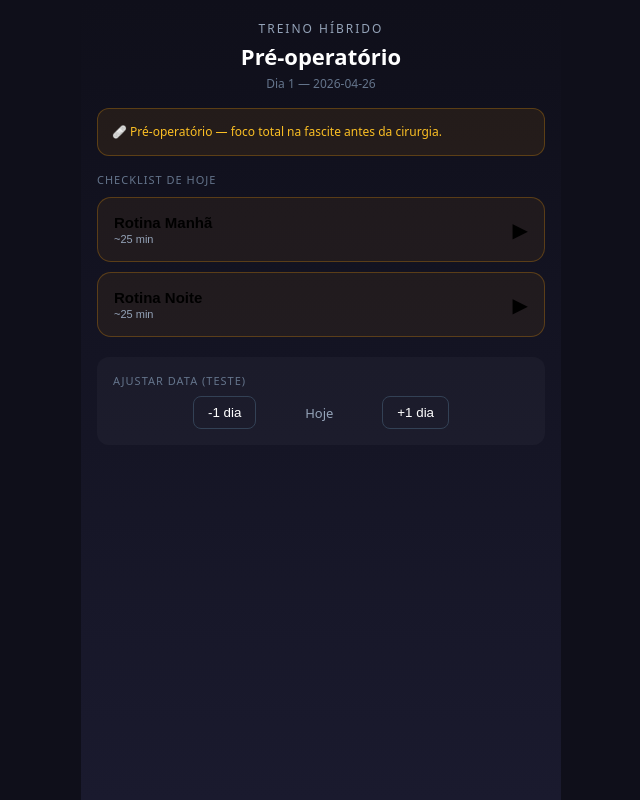
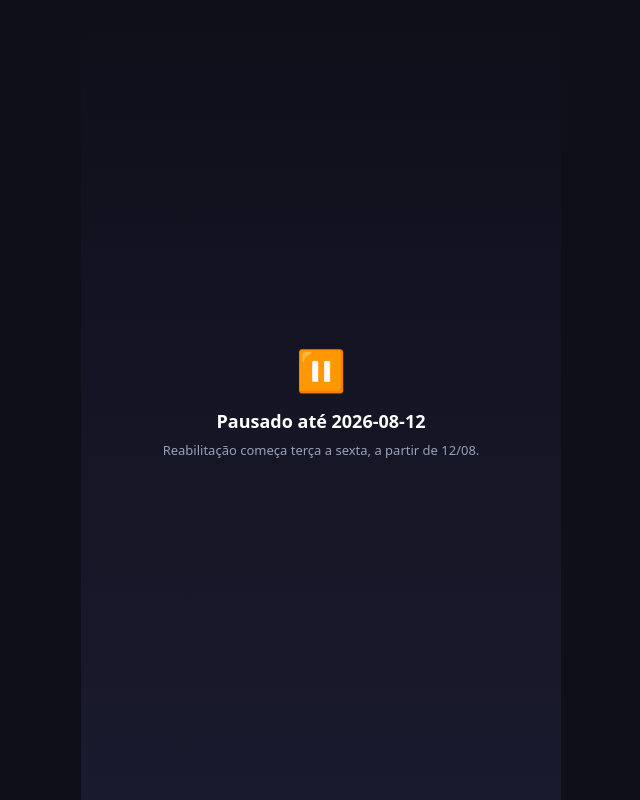
Before and after one commit to filipebiten/treino-hibrido, a React (Vite) app: page / in a window 1280 px wide. Shown: the whole page, without its empty margins (319-959 px from the left). Built offline with nearby package versions, Linux system fonts and the light colour scheme.

Commit message:
feat: home com pausado/checklist/descanso, carryover e lista de exercicios inline

```diff
--- a/src/App.jsx
+++ b/src/App.jsx
@@ -577,37 +577,15 @@ export default function App(){
 
   // HOME
   if(scr==="home"){
-    if(mfInfo.macrofase<=1){
-      const rotinas=getRehabForMacrofase(mfInfo.macrofase,mfInfo.semanaIdx,mfInfo.diaAlternado);
-      const rotinaBase=rotinas[0];
-      const cfgSemana=mfInfo.macrofase===1?REHAB_M1[Math.min(mfInfo.semanaIdx,REHAB_M1.length-1)]:null;
-      const rotinaCarga=rotinas[1]||(cfgSemana?cfgSemana.carga:null);
-      return<div style={{background:"linear-gradient(180deg,#0f0f1a,#1a1a2e)",color:"white",minHeight:"100vh",fontFamily:"system-ui",padding:"20px 16px",maxWidth:480,margin:"0 auto"}}><style>{G}</style>
-        <div style={{textAlign:"center",marginBottom:16}}>
-          <div style={{fontSize:12,color:"#94a3b8",letterSpacing:2,textTransform:"uppercase",marginBottom:4}}>Treino Híbrido</div>
-          <div style={{fontSize:22,fontWeight:800}}>{mfInfo.nome}</div>
-          <div style={{fontSize:12,color:"#64748b",marginTop:4}}>Dia {mfInfo.diasDesdeInicioMacrofase+1} — {isoHoje()}</div>
-        </div>
-        <div style={{padding:14,background:"#f59e0b15",border:"1px solid #f59e0b44",borderRadius:12,marginBottom:16,fontSize:12,color:"#fbbf24",lineHeight:1.5}}>🩹 {textoLiberado(isoHoje())}</div>
-        <div style={{fontSize:11,color:"#64748b",textTransform:"uppercase",letterSpacing:1,marginBottom:10}}>Checklist de hoje</div>
-        {["manha","noite"].map(key=>{const feita=doseFeita(key);return<button key={key} onClick={()=>abrirDose(key,rotinaBase)} style={{width:"100%",padding:16,marginBottom:10,borderRadius:14,border:"1px solid "+(feita?"#4ade8044":"#f59e0b44"),background:feita?"#4ade8010":"#f59e0b10",cursor:"pointer",textAlign:"left",display:"flex",justifyContent:"space-between",alignItems:"center"}}>
-          <div><div style={{fontSize:15,fontWeight:700}}>{feita?"✓ ":""}Rotina {key==="manha"?"Manhã":"Noite"}</div><div style={{fontSize:11,color:"#94a3b8",marginTop:2}}>{rotinaBase.time}</div></div>
-          <div style={{fontSize:20}}>{feita?"✅":"▶"}</div>
-        </button>;})}
-        {rotinaCarga&&<button onClick={()=>abrirDose("carga",rotinaCarga)} style={{width:"100%",padding:16,marginBottom:10,borderRadius:14,border:"1px solid "+(doseFeita("carga")?"#4ade8044":"#ef444444"),background:doseFeita("carga")?"#4ade8010":"#ef444410",cursor:"pointer",textAlign:"left",display:"flex",justifyContent:"space-between",alignItems:"center"}}>
-          <div><div style={{fontSize:15,fontWeight:700}}>{doseFeita("carga")?"✓ ":""}{rotinaCarga.title}</div><div style={{fontSize:11,color:"#94a3b8",marginTop:2}}>{mfInfo.diaAlternado?"Dia sugerido":"Fazer mesmo assim"}</div></div>
-          <div style={{fontSize:20}}>{doseFeita("carga")?"✅":"▶"}</div>
-        </button>}
-        <div style={{marginTop:20,background:"rgba(255,255,255,0.03)",borderRadius:12,padding:16}}>
-          <div style={{fontSize:11,color:"#64748b",textTransform:"uppercase",letterSpacing:1,marginBottom:8}}>Ajustar data (teste)</div>
-          <div style={{display:"flex",gap:8,alignItems:"center",justifyContent:"center"}}>
-            <button onClick={()=>setDias(-1)} style={{padding:"8px 14px",borderRadius:8,border:"1px solid #334155",background:"transparent",color:"white",cursor:"pointer"}}>-1 dia</button>
-            <span style={{fontSize:13,color:"#94a3b8",minWidth:110,textAlign:"center"}}>{diasOffset===0?"Hoje":(diasOffset>0?"+":"")+diasOffset+" dias"}</span>
-            <button onClick={()=>setDias(1)} style={{padding:"8px 14px",borderRadius:8,border:"1px solid #334155",background:"transparent",color:"white",cursor:"pointer"}}>+1 dia</button>
-          </div>
-        </div>
+    const hojeReal=isoHoje();
+    if(hojeReal<INICIO_TREINO){
+      return<div style={{background:"linear-gradient(180deg,#0f0f1a,#1a1a2e)",color:"white",minHeight:"100vh",fontFamily:"system-ui",padding:"20px 16px",maxWidth:480,margin:"0 auto",display:"flex",flexDirection:"column",alignItems:"center",justifyContent:"center",textAlign:"center"}}>
+        <div style={{fontSize:40,marginBottom:12}}>⏸️</div>
+        <div style={{fontSize:18,fontWeight:700,marginBottom:8}}>Pausado até {INICIO_TREINO}</div>
+        <div style={{fontSize:13,color:"#94a3b8"}}>Reabilitação começa terça a sexta, a partir de 12/08.</div>
       </div>;
     }
+    if(mfInfo.macrofase>1){
       return<div style={{background:"linear-gradient(180deg,#0f0f1a,#1a1a2e)",color:"white",minHeight:"100vh",fontFamily:"system-ui",padding:"20px 16px",maxWidth:480,margin:"0 auto",display:"flex",flexDirection:"column",alignItems:"center",justifyContent:"center",textAlign:"center"}}>
         <div style={{fontSize:40,marginBottom:12}}>🚧</div>
         <div style={{fontSize:18,fontWeight:700,marginBottom:8}}>{mfInfo.nome} ainda não configurada no app</div>
@@ -615,8 +593,51 @@ export default function App(){
         <button onClick={()=>setScr("rehab")} style={{padding:"12px 20px",borderRadius:12,border:"1px solid #ef444444",background:"#ef444415",color:"#ef4444",cursor:"pointer",marginBottom:16}}>🦶 Abrir Reabilitação</button>
         <div style={{display:"flex",gap:8,alignItems:"center"}}>
           <button onClick={()=>setDias(-7)} style={{padding:"8px 14px",borderRadius:8,border:"1px solid #334155",background:"transparent",color:"white",cursor:"pointer"}}>-7 dias</button>
-        <span style={{fontSize:13,color:"#94a3b8"}}>{isoHoje()}</span>
+          <span style={{fontSize:13,color:"#94a3b8"}}>{hojeReal}</span>
           <button onClick={()=>setDias(7)} style={{padding:"8px 14px",borderRadius:8,border:"1px solid #334155",background:"transparent",color:"white",cursor:"pointer"}}>+7 dias</button>
+        </div>
+      </div>;
+    }
+    const diaCheckList=chaveDiaEfetivo||hojeReal;
+    const completoHoje=diaCompleto(diaCheckList,rehabLog);
+    if(completoHoje&&!isDiaAtivo(hojeReal)){
+      return<div style={{background:"linear-gradient(180deg,#0f0f1a,#1a1a2e)",color:"white",minHeight:"100vh",fontFamily:"system-ui",padding:"20px 16px",maxWidth:480,margin:"0 auto",display:"flex",flexDirection:"column",alignItems:"center",justifyContent:"center",textAlign:"center"}}>
+        <div style={{fontSize:40,marginBottom:12}}>😴</div>
+        <div style={{fontSize:18,fontWeight:700,marginBottom:8}}>Dia de descanso</div>
+        <div style={{fontSize:13,color:"#94a3b8"}}>Rehab é terça a sexta.</div>
+      </div>;
+    }
+    const mfDia=getMacrofase(new Date(diaCheckList+"T00:00:00"));
+    const rotinas=getRehabForMacrofase(mfDia.macrofase,mfDia.semanaIdx,mfDia.diaAlternado);
+    const rotinaBase=rotinas[0];
+    const cfgSemana=mfDia.macrofase===1?REHAB_M1[Math.min(mfDia.semanaIdx,REHAB_M1.length-1)]:null;
+    const rotinaCarga=rotinas[1]||(cfgSemana?cfgSemana.carga:null);
+    const atrasado=diaCheckList<hojeReal;
+    return<div style={{background:"linear-gradient(180deg,#0f0f1a,#1a1a2e)",color:"white",minHeight:"100vh",fontFamily:"system-ui",padding:"20px 16px",maxWidth:480,margin:"0 auto"}}><style>{G}</style>
+      <div style={{textAlign:"center",marginBottom:16}}>
+        <div style={{fontSize:12,color:"#94a3b8",letterSpacing:2,textTransform:"uppercase",marginBottom:4}}>Treino Híbrido</div>
+        <div style={{fontSize:22,fontWeight:800}}>{mfDia.nome}</div>
+        <div style={{fontSize:12,color:"#64748b",marginTop:4}}>Dia {mfDia.diasDesdeInicioMacrofase+1} — {diaCheckList}</div>
+        {atrasado&&<div style={{fontSize:11,color:"#ef4444",marginTop:4,fontWeight:700}}>⚠ Atrasado desde {diaCheckList} — hoje é {hojeReal}</div>}
+      </div>
+      <div style={{padding:14,background:"#f59e0b15",border:"1px solid #f59e0b44",borderRadius:12,marginBottom:16,fontSize:12,color:"#fbbf24",lineHeight:1.5}}>🩹 {textoLiberado(hojeReal)}</div>
+      <div style={{fontSize:11,color:"#64748b",textTransform:"uppercase",letterSpacing:1,marginBottom:10}}>Checklist de {diaCheckList===hojeReal?"hoje":diaCheckList}</div>
+      {["manha","noite"].map(key=>{const feita=doseFeita(key);return<button key={key} onClick={()=>abrirDose(key,rotinaBase)} style={{width:"100%",padding:16,marginBottom:10,borderRadius:14,border:"1px solid "+(feita?"#4ade8044":"#f59e0b44"),background:feita?"#4ade8010":"#f59e0b10",cursor:"pointer",textAlign:"left",display:"flex",justifyContent:"space-between",alignItems:"center"}}>
+        <div><div style={{fontSize:15,fontWeight:700}}>{feita?"✓ ":""}Rotina {key==="manha"?"Manhã":"Noite"}</div><div style={{fontSize:11,color:"#94a3b8",marginTop:2}}>{rotinaBase.time}</div><div style={{fontSize:10,color:"#64748b",marginTop:4,lineHeight:1.4}}>{rotinaBase.exercises.map(e=>e.name).join(" · ")}</div></div>
+        <div style={{fontSize:20}}>{feita?"✅":"▶"}</div>
+      </button>;})}
+      {rotinaCarga&&<button onClick={()=>abrirDose("carga",rotinaCarga)} style={{width:"100%",padding:16,marginBottom:10,borderRadius:14,border:"1px solid "+(doseFeita("carga")?"#4ade8044":"#ef444444"),background:doseFeita("carga")?"#4ade8010":"#ef444410",cursor:"pointer",textAlign:"left",display:"flex",justifyContent:"space-between",alignItems:"center"}}>
+        <div><div style={{fontSize:15,fontWeight:700}}>{doseFeita("carga")?"✓ ":""}{rotinaCarga.title}</div><div style={{fontSize:11,color:"#94a3b8",marginTop:2}}>{mfDia.diaAlternado?"Dia sugerido":"Fazer mesmo assim"}</div><div style={{fontSize:10,color:"#64748b",marginTop:4,lineHeight:1.4}}>{rotinaCarga.exercises.map(e=>e.name).join(" · ")}</div></div>
+        <div style={{fontSize:20}}>{doseFeita("carga")?"✅":"▶"}</div>
+      </button>}
+      <button onClick={finalizarDia} style={{width:"100%",padding:14,marginTop:6,marginBottom:10,borderRadius:12,border:"1px solid #334155",background:"transparent",color:"#94a3b8",fontSize:13,fontWeight:600,cursor:"pointer"}}>✓ Dia finalizado</button>
+      <div style={{marginTop:14,background:"rgba(255,255,255,0.03)",borderRadius:12,padding:16}}>
+        <div style={{fontSize:11,color:"#64748b",textTransform:"uppercase",letterSpacing:1,marginBottom:8}}>Ajustar data (teste)</div>
+        <div style={{display:"flex",gap:8,alignItems:"center",justifyContent:"center"}}>
+          <button onClick={()=>setDias(-1)} style={{padding:"8px 14px",borderRadius:8,border:"1px solid #334155",background:"transparent",color:"white",cursor:"pointer"}}>-1 dia</button>
+          <span style={{fontSize:13,color:"#94a3b8",minWidth:110,textAlign:"center"}}>{diasOffset===0?"Hoje":(diasOffset>0?"+":"")+diasOffset+" dias"}</span>
+          <button onClick={()=>setDias(1)} style={{padding:"8px 14px",borderRadius:8,border:"1px solid #334155",background:"transparent",color:"white",cursor:"pointer"}}>+1 dia</button>
+        </div>
       </div>
     </div>;
   }
```
Lines whose indentation alone changed are shown as unchanged.
